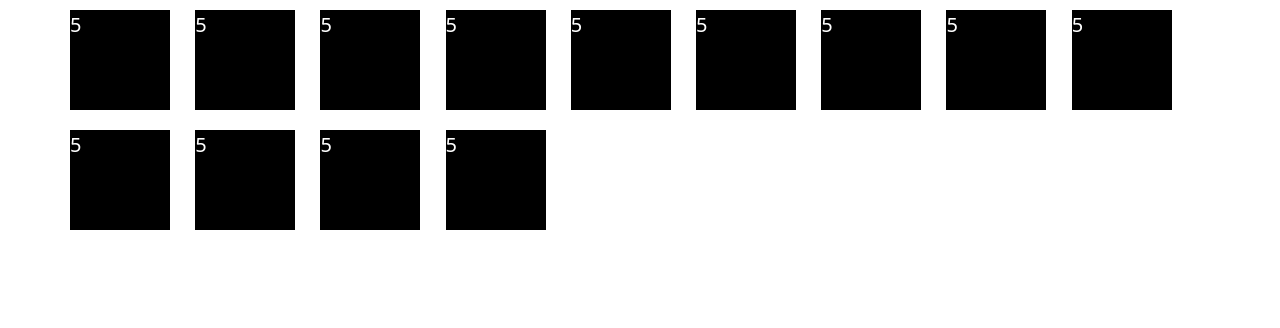
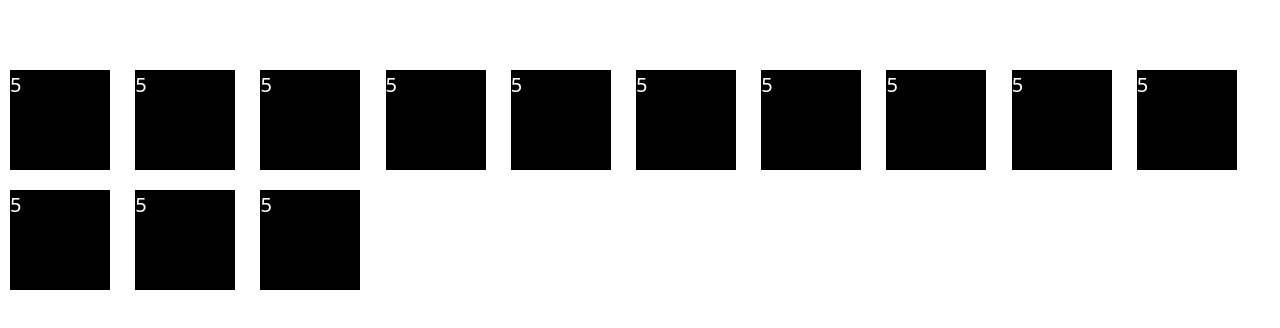
Before and after one commit to Yulai202020/demos, a plain HTML site: page inline-block/inline-block.html in a window 1280 px wide. Drawn offline with nearby package versions, Linux system fonts and the light colour scheme; files that its build step writes are made by us from their sources.

Commit message:
first commit

```diff
--- a/inline-block.html
+++ b/inline-block/inline-block.html
@@ -4,8 +4,8 @@
     <meta charset="UTF-8">
     <meta name="viewport" content="width=device-width, initial-scale=1.0">
     <title>First</title>
-    <link rel="stylesheet" href="./std.css"/>
-    <link rel="stylesheet" href="./inline-block.css"/>
+    <link rel="stylesheet" href="std.css"/>
+    <link rel="stylesheet" href="inline-block/inline-block.css"/>
 </head>
 <body>
     <header></header>
--- a/std.css
+++ b/std.css
@@ -1,5 +1,5 @@
 @import url("https://unpkg.com/boxicons@2.1.4/css/boxicons.min.css");
 @import url("https://cdn.jsdelivr.net/npm/@picocss/pico@2/css/pico.min.css");
 
-@import url("./main.css");
-@import url("./reset.css");
+@import url("main.css");
+@import url("reset.css");
```
Also changed, not shown: flexbox/index.html (+2 -2 lines), index.html (+4 -4 lines), minimize/index.html (renamed from minimize.html, +2 -2 lines), inline-block/inline-block.css (renamed from inline-block.css), minimize/minimize.css (renamed from minimize.css).
